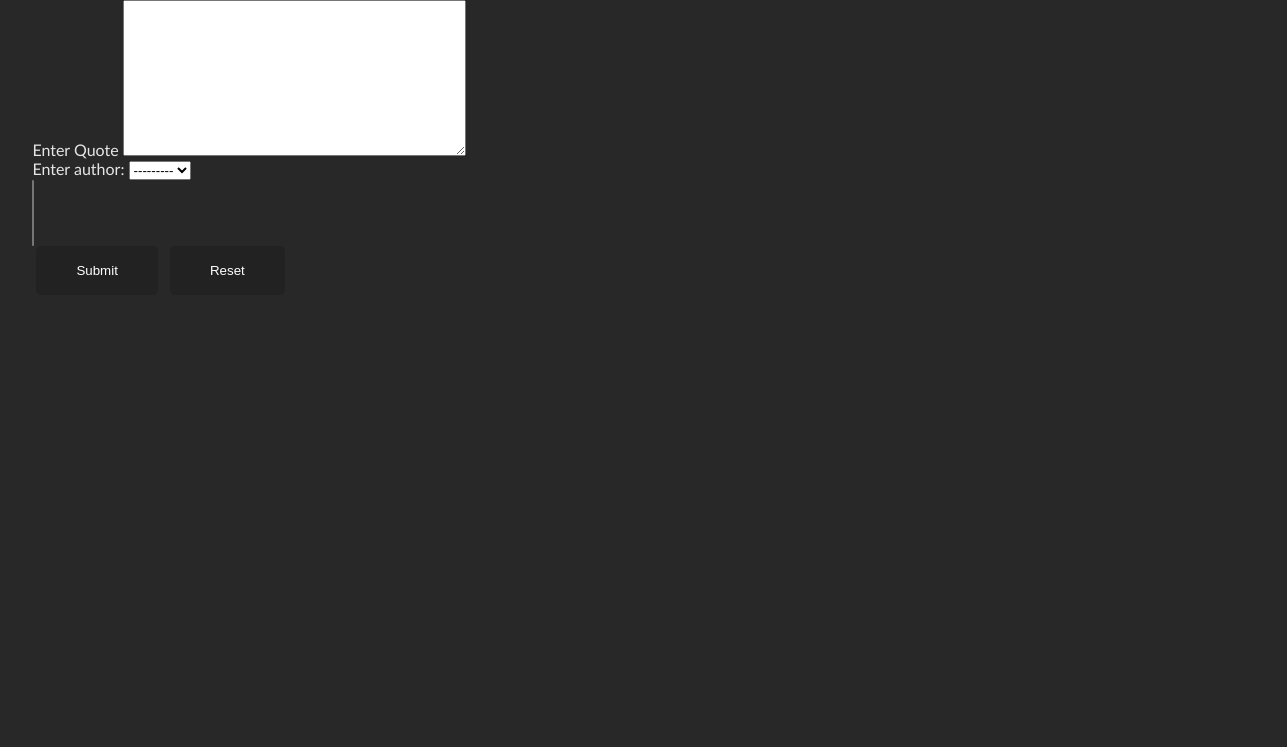
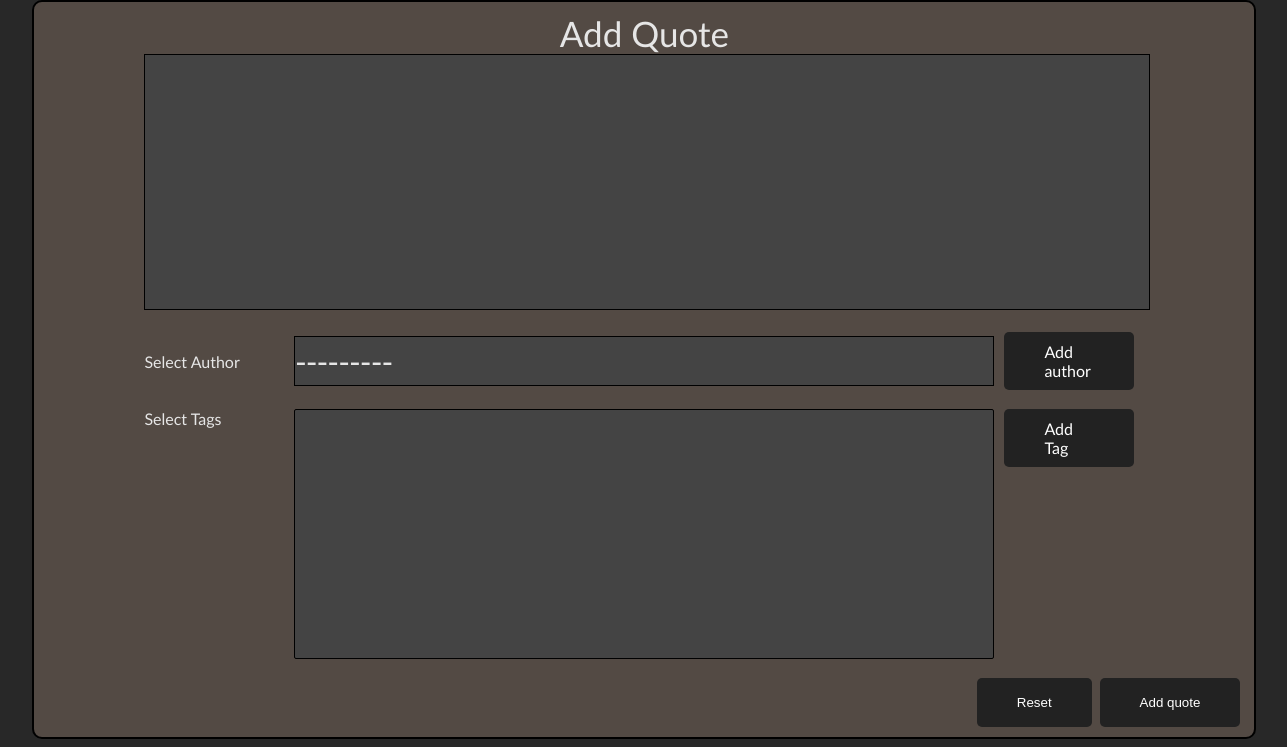
Before and after one commit to DarkSttar/Homework-10, a Django app: page /addquote/ in a window 1520 px wide. Shown: the part 88-835 px from the top of the page, without its empty margins (126-1413 px from the left). Before the commit the page ends 363 px from the top, so only its background shows below. Run offline with Django 5.2, Linux system fonts and the light colour scheme; data that the repository does not hold is empty.

Commit message:
update forms

```diff
--- a/quotesproject/quoteapp/static/quoteapp/style.css
+++ b/quotesproject/quoteapp/static/quoteapp/style.css
@@ -251,3 +269,237 @@ select:-webkit-autofill:focus
     display: flex;
     flex-direction: row-reverse;
 }
+
+.form-name-text {
+    display: flex;
+    flex-direction: column;
+    align-items: center;
+    font-size: 35px;
+}
+
+
+.add-quote-form-controll {
+    display: flex;
+    flex-direction: column;
+    width: 1200px;
+    padding: 10px;
+    margin: 0 auto;
+    border: 2px solid black;
+    border-radius: 10px;
+    background-color: #534a44;
+
+}
+
+.quote-content-col {
+    display: flex;
+    flex-direction: column;
+    padding-inline-start: 0px;
+    list-style-type:none;
+    width: 1000px;
+    margin: 0 auto;
+}
+
+.author-content-row {
+    display: flex;
+    flex-direction: row;
+    padding-inline-start: 0px;
+    list-style-type: none;
+    width: 1000px;
+    margin: 0 auto;
+    justify-content: space-evenly;
+    align-items: center;
+
+}
+
+.author-content-row li {
+    width: 1000px;
+}
+
+.tag-content-row {
+    display: flex;
+    flex-direction: row;
+    padding-inline-start: 0px;
+    list-style-type: none;
+    width: 1000px;
+    margin: 0 auto;
+    justify-content: space-evenly;
+    align-items:flex-start;
+
+
+}
+
+.tag-content-row li {
+    width: 1000px;
+}
+.custom-textarea{
+    resize: none;
+    border: 1px solid black;
+    height: 250px;
+    width: 1000px;
+    margin: 0 auto;
+    font-size: 25px;
+    background-color: #444444;
+    color:#e6e6e6;
+    transition: background-color 0.2s ;
+}
+
+.custom-textarea:focus {
+    outline: none;
+    background-color: #737373;
+}
+
+.custom-selectmultiple {
+    -webkit-appearance: none;
+    -moz-appearance: none;
+    appearance: none;
+    background-color: #444444;
+    border: 1px solid black;
+    width: 700px;
+    height: 250px;
+    font-size: 30px;
+    font-family: cursive;
+    color: #e6e6e6;
+    transition: background-color 0.1s;
+}
+
+.custom-selectmultiple:focus {
+    background-color: #737373;
+}
+
+.custom-select {
+    -webkit-appearance: none;
+    -moz-appearance: none;
+    appearance: none;
+    background-color: #444444;
+    width: 700px;
+    height: 50px;
+    font-size: 30px;
+    font-family: cursive;
+    color: #e6e6e6;
+    transition: background-color 0.05s;
+    border: 1px solid black;
+}
+
+.custom-select:focus {
+    outline: none;
+    background-color: #737373;
+
+}
+
+.add-author-form-controll {
+    display: flex;
+    flex-direction: column;
+    width: 1200px;
+    padding: 10px;
+    margin: 0 auto;
+    border: 2px solid black;
+    border-radius: 10px;
+    background-color: #534a44;
+}
+
+.add-author-content-row {
+    display: flex;
+    flex-direction: row;
+    padding-inline-start: 0px;
+    list-style-type: none;
+    width: 1000px;
+    margin: 0 auto;
+    margin-inline-start: 1px;
+
+
+
+    align-items: center;
+}
+.add-author-content-row li {
+    width: 150px;
+}
+.born-date-content-row {
+    display: flex;
+    flex-direction: row;
+    padding-inline-start: 0px;
+    list-style-type: none;
+    width: 1000px;
+    margin: 0 auto;
+    margin-inline-start: 1px;
+
+    align-items: center;
+}
+.born-date-content-row li {
+    width: 150px;
+}
+
+.born-location-content-row {
+    display: flex;
+    flex-direction: row;
+    padding-inline-start: 0px;
+    list-style-type: none;
+    width: 1000px;
+    margin: 0 auto;
+    align-items: center;
+    margin-inline-start: 1px;
+}
+.born-location-content-row li {
+    width: 150px;
+}
+
+.description-content-row {
+    display: flex;
+    flex-direction: row;
+    padding-inline-start: 0px;
+    list-style-type: none;
+    width: 1000px;
+    margin: 0 auto;
+    align-items: flex-start;
+    margin-inline-start: 1px;
+}
+
+.description-content-row li {
+    width: 150px;
+}
+
+.custom-date-input {
+    background-color: #444444;
+    border: 1px solid black;
+    color: #e6e6e6;
+    width: 405px;
+    height: 70px;
+    font-size: 30px;
+    font-family: cursive;
+    transition: background-color 0.1s;
+}
+
+.custom-date-input:focus {
+    outline: none;
+    background-color: #737373;
+}
+
+.add-tag-form-controll {
+    display: flex;
+    flex-direction: column;
+    width: 1200px;
+    padding: 10px;
+    margin: 0 auto;
+    border: 2px solid black;
+    border-radius: 10px;
+    background-color: #534a44;
+}
+
+.add-tag-content-col {
+    display: flex;
+    flex-direction: column  ;
+}
+
+.add-tag-content-row {
+    display: flex;
+    flex-direction: row;
+    padding-inline-start: 0px;
+    list-style-type: none;
+    width: 1000px;
+    margin: 0 auto;
+    align-items: center;
+    margin-inline-start: 1px;
+}
+
+.add-tag-content-row li {
+    width: 150px;
+}
--- a/quotesproject/quoteapp/templates/quoteapp/addquote.html
+++ b/quotesproject/quoteapp/templates/quoteapp/addquote.html
@@ -1,29 +1,37 @@
-{% extends "quoteapp/base.html" %}
+{% extends "quoteapp/base1.html" %}
 
 {% block content %}
 <form method="POST" action="{% url 'quoteapp:addquote' %}" class="addquote-class">
     {% csrf_token %}
-    <div class="div-custom-class">
-        <label class="label-desc-custom-class">Enter Quote</label>
-        <label>{{form.quote}}</label>
-        <span>{{form.errors.quote}}</span>
+
+    <div class="add-quote-form-controll">
+        <div><span class="form-name-text">Add Quote</span></div>
+        <ul class="quote-content-col">
+            <li>{{form.quote}}</li>
+        </ul>
+        <br>
+        <ul class="author-content-row">
+            <li>Select Author</li>
+            <li>{{form.author}}</li>
+            <li><a href="{% url 'quoteapp:addauthor' %}" class="button-nav-link">Add author</a></li>
+        </ul>
+        <br>
+        <ul class="tag-content-row">
+            <li>Select Tags</li>
+            <li><select name="tags" multiple="multiple" class="custom-selectmultiple" required>
+                {% for tag in tags %}
+                <option value="{{tag.tag}}">{{tag.tag}}</option>
+                {% endfor %}
+            </select></li>
+            <li><a href="{% url 'quoteapp:addtag' %}" class="button-nav-link">Add Tag</a></li>
+        </ul>
+        <br>
+        <div class="login-form-button-row">
+            <button type="submit" class="custom-button">Add quote</button>
+            <button type='reset' class="custom-button">Reset</button>
+        </div>
     </div>
-    <div class="div-custom-class">
-        <label class="label-desc-custom-class">Enter author:</label>
-        <label>{{form.author}}</label>
-        <span>{{form.errors.author}}</span>
-    </div>
-    <div class="div-custom-class">
-        <select name="tags" multiple="multiple" required>
-            {% for tag in tags %}
-            <option value="{{tag.tag}}">{{tag.tag}}</option>
-            {% endfor %}
-        </select>
-    </div>
-    <div class="grid">
-        <button type="submit" class="custom-button">Submit</button>
-        <button type='reset' class="custom-button">Reset</button>
-    </div>
+
 
 </form>
 
--- a/quotesproject/users/templates/users/login.html
+++ b/quotesproject/users/templates/users/login.html
@@ -13,6 +13,7 @@
 
     <form method="POST" action="{% url 'users:login' %}" class="login-form-controll">
         {% csrf_token %}
+        <div><span class="form-name-text">Login</span></div>
         <div class="login-form-content-col">
             <ul class="login-row">
                 <li>Username:</li>
```
Also changed, not shown: other parts of quotesproject/quoteapp/static/quoteapp/style.css (+22 -4 lines), quotesproject/quoteapp/templates/quoteapp/addauthor.html (+28 -18 lines), quotesproject/quoteapp/templates/quoteapp/addtag.html (+9 -5 lines), quotesproject/users/templates/users/signup.html (+20 -14 lines). Lines whose indentation alone changed are shown as unchanged.
